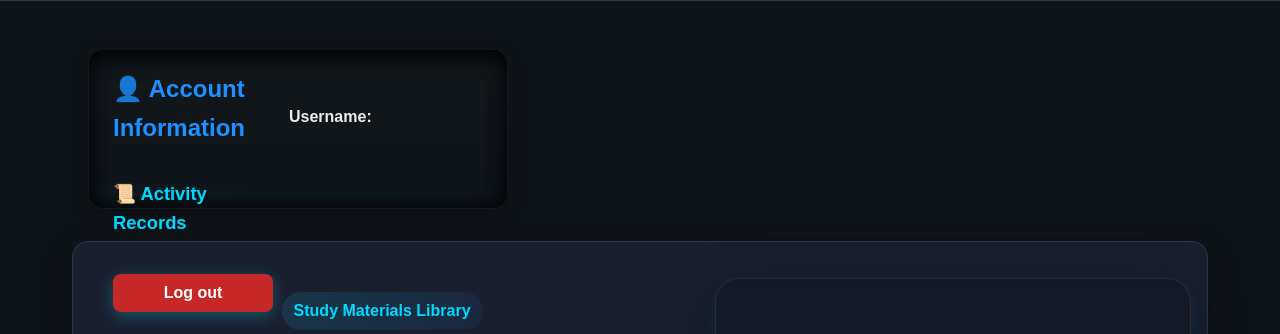
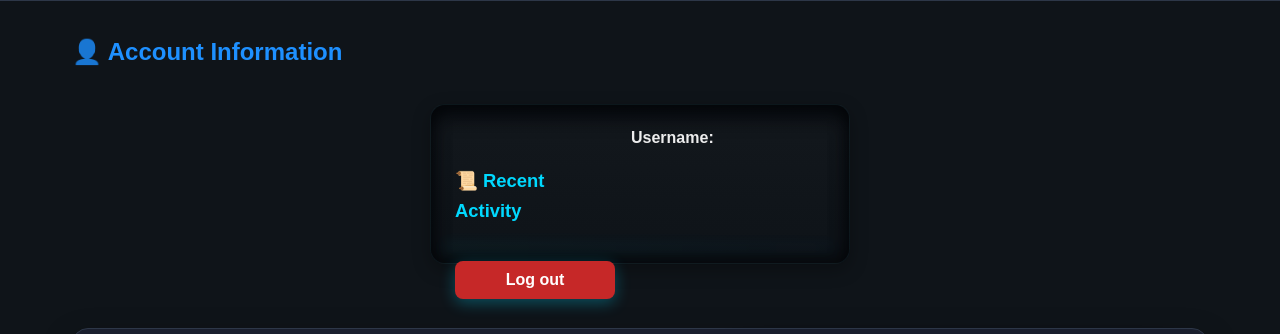
Before and after one commit to GregNathan/study-tools, a website: page index.html in a window 1280 px wide. Shown: the part 83-417 px from the top of the page. Drawn offline with Linux system fonts and the light colour scheme.

Commit message:
Update index.html

```diff
--- a/index.html
+++ b/index.html
@@ -26,16 +26,21 @@
         <button id="theme-toggle">🌙</button>
     </header>
     <main>
-      <section class="tool-card fade-in account-card">
+    <section class="fade-in">
   <h2>👤 Account Information</h2>
 
-  <p><strong>Username:</strong> <span id="accountName"></span></p>
+  <div class="tool-links">
+    <div class="tool-card account-card">
+      <p><strong>Username:</strong> <span id="accountName"></span></p>
 
-  <h3>📜 Activity Records</h3>
-  <ul id="activityList" class="activity-list"></ul>
+      <h3>📜 Recent Activity</h3>
+      <ul id="activityList" class="activity-list"></ul>
 
-  <button onclick="logout()" class="logout-btn">Log out</button>
+      <button class="logout-btn" onclick="logout()">Log out</button>
+    </div>
+  </div>
 </section>
+
 
 
         <section class="hero fade-in">
```
